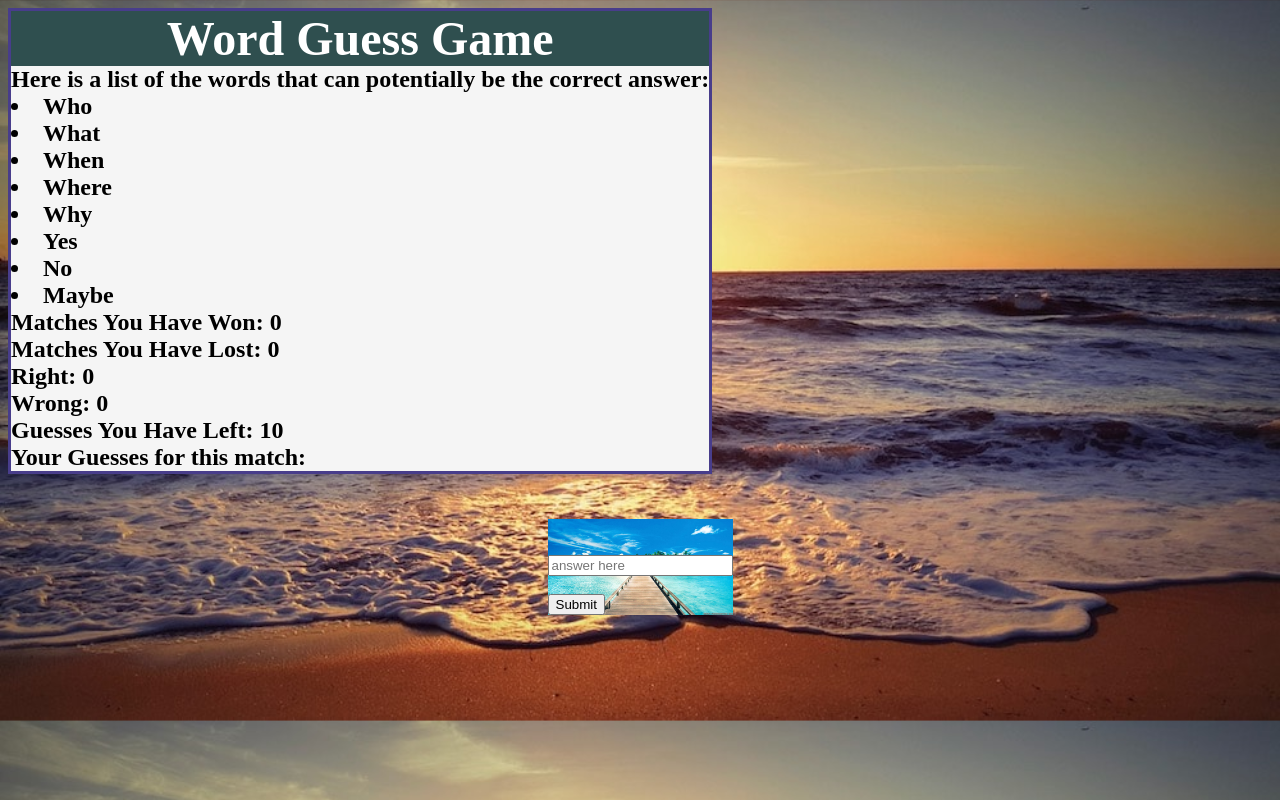
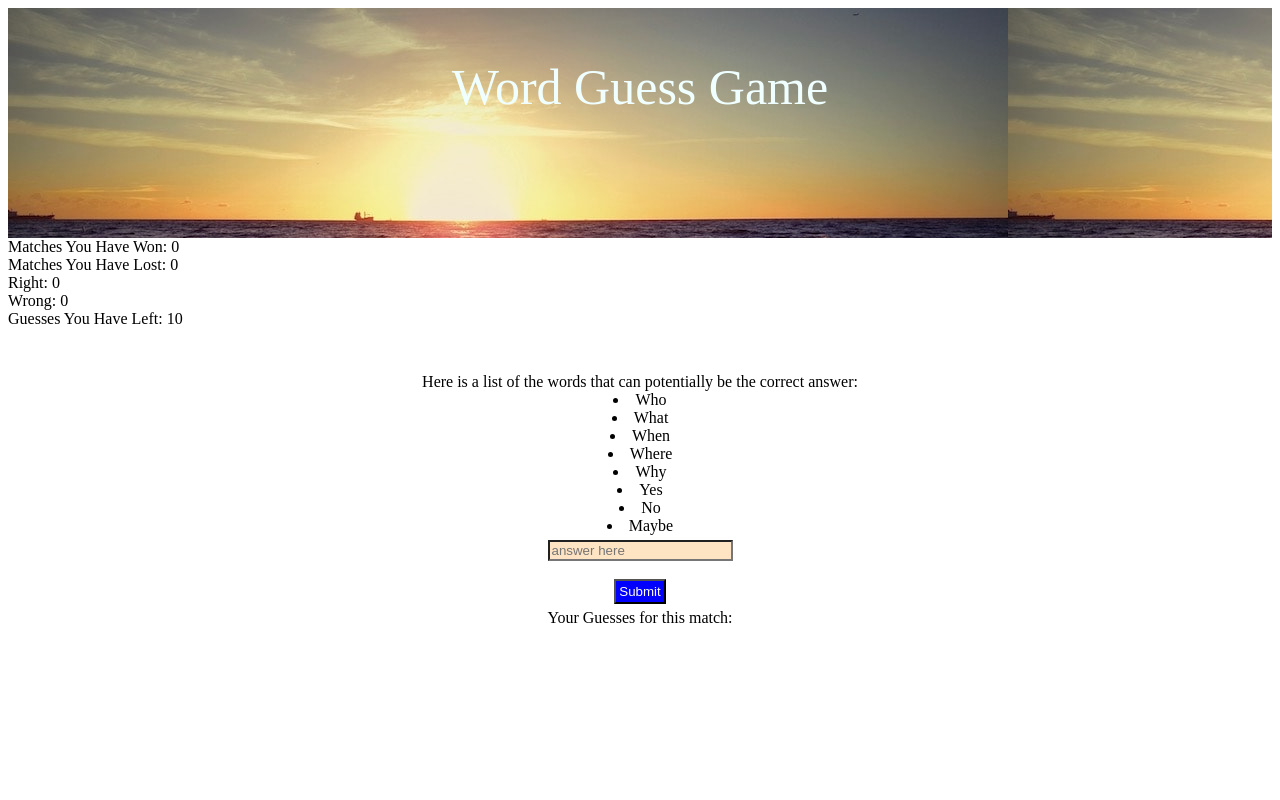
Before and after one commit to Raffaj1208/WordGuess, a plain HTML site: page index.html in a window 1280 px wide. Drawn offline with nearby package versions, Linux system fonts and the light colour scheme.

Commit message:
html template redesign and relocation, background removal

```diff
--- a/Assets/Css/TextGuess.css
+++ b/Assets/Css/TextGuess.css
@@ -1,33 +1,39 @@
 body{
-    background-image: url("../Images/backgroundImage.jpg");
+
     background-size: 100%;
     align-content: center;
 }
-
-#header{
+nav {
+    background-image: url("../Images/backgroundImage.jpg");
+    height: 130px;
     text-align: center;
-    font-size: xxx-large;
-    background-color: darkslategray;
-    color: white;
+    font-size: 50px;
+    color: azure;
+    padding: 50px;
 }
-nav {
-    font-weight: bold; font-size: x-large;
-    border: solid; border-color: darkslateblue;
-    height: max-content; width: max-content;
-    background-color: whitesmoke; color: black;
-}
-.Op{
-    height: max-content; width: max-content;
-    background-color: whitesmoke; color: black;
-    font-weight: bold; font-size: large;
-    text-align: center; float: center;
-    border: darkslateblue; border: solid;
-
-}
-main{
+main {
     height: max-content; width: max-content;
     margin-left: auto; margin-right: auto;
     margin-top: 45px;
-    background-image: url("../Images/tropical-beach.jpg");
     background-size: cover; background-position: bottom;
 }
+li {
+    text-align: center;
+
+}
+#interaction {
+    text-align: center;
+    margin: 5px;
+}
+input {
+    background-color: bisque;
+    color: black;
+}
+#submit {
+    background-color: blue;
+    color: white;
+    padding: 3px;
+}
+#yourGuessGrab {
+    text-align: center;
+}
--- a/index.html
+++ b/index.html
@@ -10,6 +10,17 @@
 <body>
     <nav>
         <div id="header">Word Guess Game</div>
+    </nav>
+    <div id="matchBar">
+        <div id="won"></div>
+        <div id="lost"></div>
+    </div>
+    <div id="setBar">
+        <div id="right"></div>
+        <div id="wrong"></div>
+        <div id="guessesLeft"></div>
+    </div>
+    <main>
         <div id="listHead">Here is a list of the words that can potentially be the correct answer:
             <div id="list">
                 <il>
@@ -24,16 +35,14 @@
                 </il>
             </div>
         </div>
-        <div id="won"></div><div id="lost"></div>
-        <div id="right"></div> <div id="wrong"></div><div id="guessesLeft"></div>
-        <div>Your Guesses for this match:<div id="yourGuesses"></div></div>
-    </nav>
-    <main>
-        <h1 id="questions"></h1><br>
-        <div id="instructions"></div><br>
-        <input type="text" name="answer" id="answer" placeholder="answer here"><br>
-        <br><button id="submit">Submit</button><br>
     </main>
-    <footer></footer>
+        <div id="interaction">
+            <input type="text" name="answer" id="answer" placeholder="answer here"><br>
+            <br><button id="submit">Submit</button><br>
+        </div>
+        <div id="yourGuessGrab">Your Guesses for this match:
+            <div id="yourGuesses"></div>
+        </div>
     <script type="text/javascript" src="./Assets/Javascript/TextGuess.js"></script>
 </body>
+</html>
```
